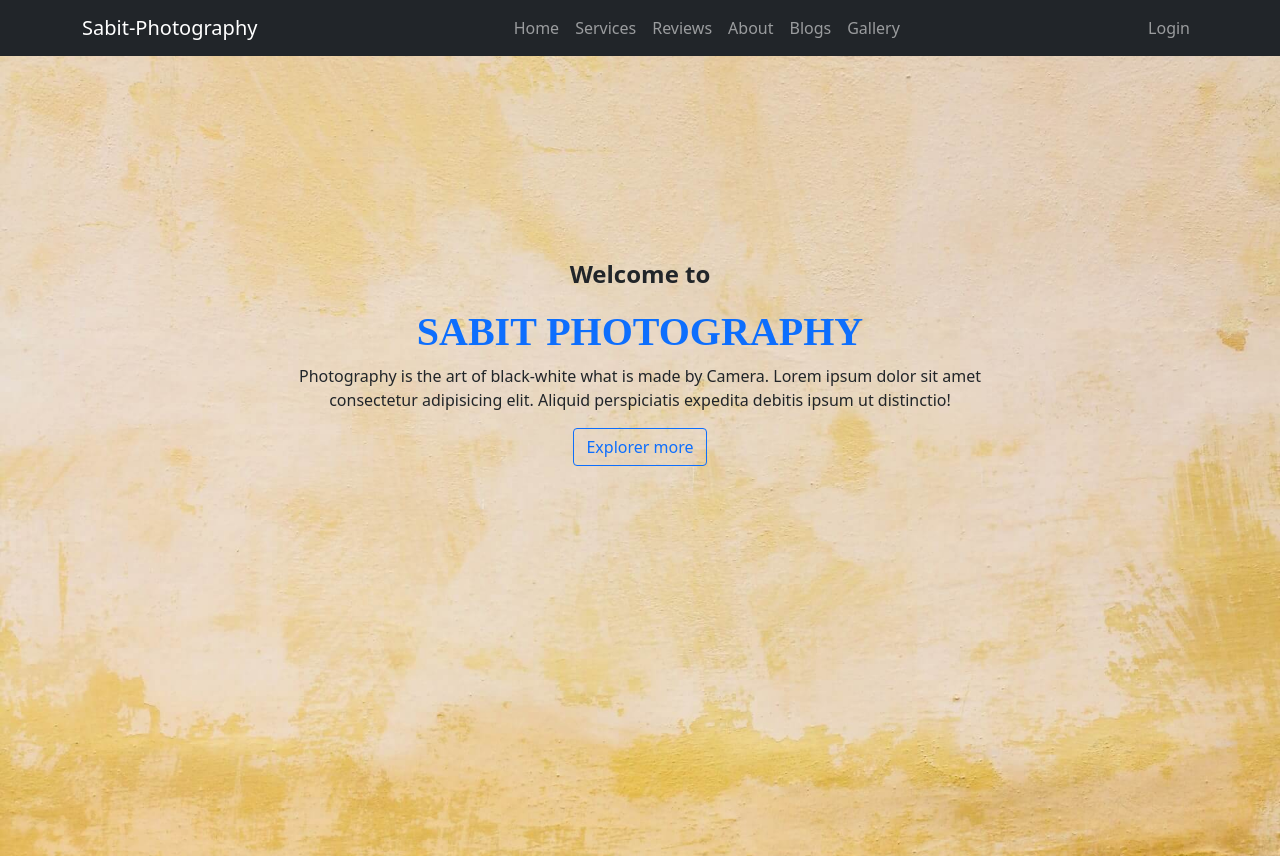
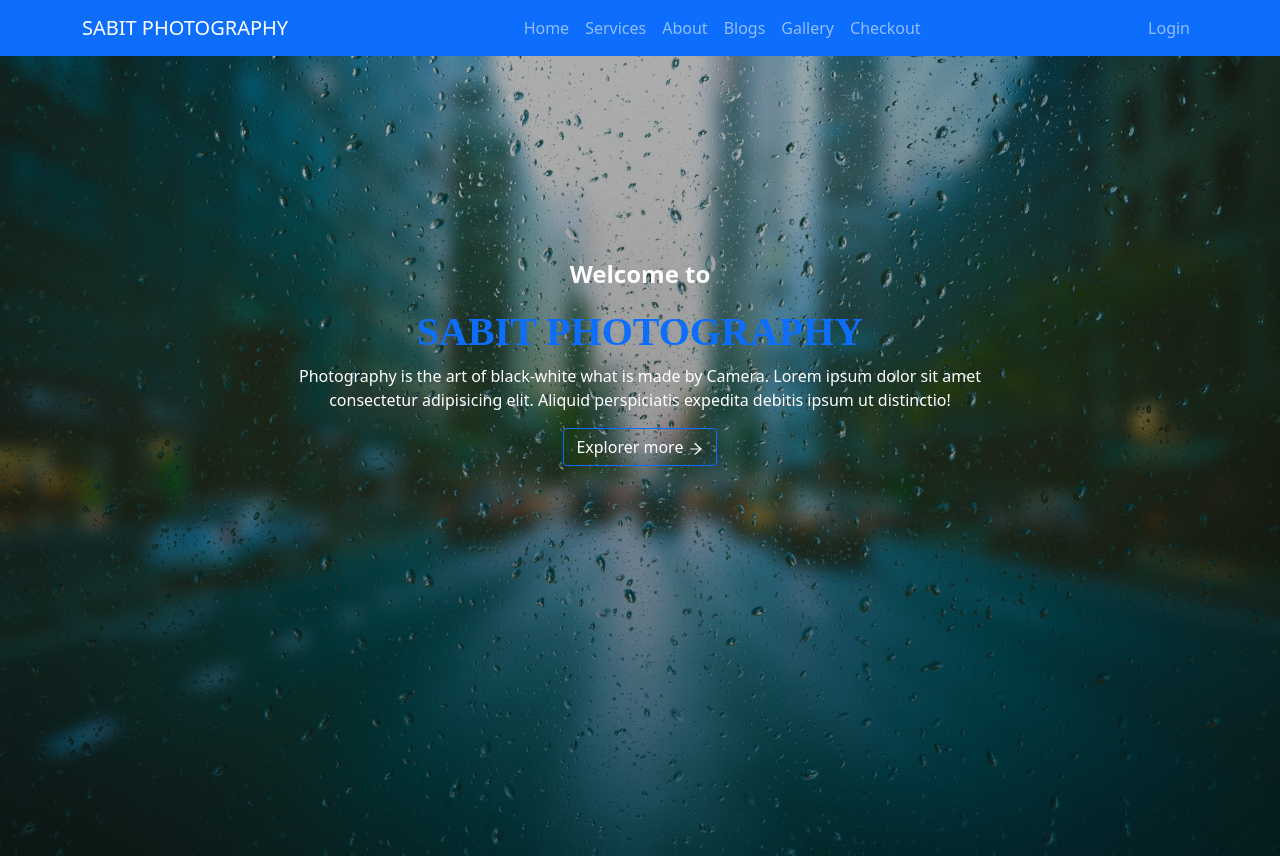
Before and after one commit to Abhamid3311/sabit-photography, a React (Create React App) app: page / in a window 1280 px wide. Shown: the top 858 px of the page. Built offline with nearby package versions, Linux system fonts and the light colour scheme; no server answers; a web font is replaced by a local one.

Commit message:
updated checkout

```diff
--- a/public/reviews.json
+++ b/public/reviews.json
@@ -16,7 +16,7 @@
         "occupation": "Model"
     },
     {
-        "id": 102,
+        "id": 103,
         "name": "Taylor Swift",
         "ratings": 5,
         "comment": "He is doing a awesome shoot. i love his dedication.love it",
@@ -24,7 +24,7 @@
         "occupation": "Model"
     },
     {
-        "id": 102,
+        "id": 104,
         "name": "Taylor Swift",
         "ratings": 5,
         "comment": "He is doing a awesome shoot. i love his dedication.love it",
@@ -32,7 +32,7 @@
         "occupation": "Model"
     },
     {
-        "id": 102,
+        "id": 105,
         "name": "Taylor Swift",
         "ratings": 5,
         "comment": "He is doing a awesome shoot. i love his dedication.love it",
@@ -40,7 +40,7 @@
         "occupation": "Model"
     },
     {
-        "id": 103,
+        "id": 106,
         "name": "Bob Rock",
         "ratings": 4.9,
         "comment": "He is doing a awesome wedding shoot. i love his shoot.",
--- a/src/components/Banner/Banner.css
+++ b/src/components/Banner/Banner.css
@@ -1,7 +1,7 @@
 @import url('https://fonts.googleapis.com/css2?family=Arima:wght@300;500&display=swap');
 
 #banner {
-    background-image: url(../../images/bg3.jpg);
+    background-image: linear-gradient(rgba(0, 0, 0, 0.3), rgba(0, 0, 0, 0.5)), url(../../images/bgg.jpg);
     height: 100vh;
     background-position: center;
     background-size: cover;
@@ -12,7 +12,8 @@
 .banner-head {
     max-width: 700px;
 }
-.banner-head h1{
+
+.banner-head h1 {
     font-family: 'Arima';
     font-weight: 800;
 }
--- a/src/components/Banner/Banner.js
+++ b/src/components/Banner/Banner.js
@@ -1,16 +1,17 @@
-import './Banner.css'
+import './Banner.css';
+import { AiOutlineArrowRight } from 'react-icons/ai';
 
 
 const Banner = () => {
     return (
         <div id='banner' >
-            <div className='banner-head text-center mx-auto '>
+            <div className='banner-head text-center mx-auto text-white'>
                 <p className='fs-4 fw-bolder '>Welcome to</p>
                 <h1 className='text-primary fs-1 text-uppercase fw-bold '>Sabit Photography </h1>
                 <p>
-                   Photography is the art of black-white what is made by Camera. Lorem ipsum dolor sit amet consectetur adipisicing elit. Aliquid perspiciatis expedita debitis ipsum ut distinctio!
+                    Photography is the art of black-white what is made by Camera. Lorem ipsum dolor sit amet consectetur adipisicing elit. Aliquid perspiciatis expedita debitis ipsum ut distinctio!
                 </p>
-                <button className='btn btn-outline-primary'>Explorer more</button>
+                <button className='btn btn-outline-primary text-white'>Explorer more < AiOutlineArrowRight></AiOutlineArrowRight></button>
             </div>
         </div>
     );
--- a/src/components/CheckOut/CheckOut.js
+++ b/src/components/CheckOut/CheckOut.js
@@ -1,4 +1,5 @@
 import React, { useState } from 'react';
+import { Form } from 'react-bootstrap';
 import { useAuthState } from 'react-firebase-hooks/auth';
 import { Link, useNavigate } from 'react-router-dom';
 import auth from '../../firebase.init';
@@ -31,6 +32,7 @@ const CheckOut = () => {
             subject
         };
         console.log(shipping);
+        e.target.reset();
 
     };
 
@@ -56,10 +58,18 @@ const CheckOut = () => {
                         <label htmlFor="phone-number">Phone Number</label>
                         <input onBlur={handlePhoneNumberBlur} type="number" name="phone-number" id="" required />
                     </div>
-                    <div className="input-group">
-                        <label htmlFor="subject">Subject</label>
-                        <input onBlur={handleSubjectBlur} type="text" name="subject" id="" required />
+
+                    <div className='input-group'>
+                        <label htmlFor="subject">Choose Service</label>
+                        <select name='subject' onBlur={handleSubjectBlur}>
+                            <option defaultValue="wedding">Wedding Photography</option>
+                            <option value="Personal">Personal Photoshoot</option>
+                            <option value="Commercial">Commercial Photography</option>
+                            <option value="Events">Events Photography</option>
+                        </select>
                     </div>
+
+
                     <p style={{ color: "red" }}>{error}</p>
                     <input className='form-submit' type="submit" value="Add Information" />
                 </form>
--- a/src/components/Header/Header.js
+++ b/src/components/Header/Header.js
@@ -10,27 +10,24 @@ const Header = () => {
 
     return (
 
-        <Navbar sticky='top' collapseOnSelect expand="lg" bg="dark" variant="dark">
+        <Navbar sticky='top' className='navbar navbar-dark bg-primary' collapseOnSelect expand="lg" variant="dark">
             <Container>
-                <Navbar.Brand as={Link} to="/home#banner">Sabit-Photography</Navbar.Brand>
+                <Navbar.Brand as={Link} to="/home#banner">SABIT PHOTOGRAPHY</Navbar.Brand>
                 <Navbar.Toggle aria-controls="responsive-navbar-nav" />
                 <Navbar.Collapse id="responsive-navbar-nav">
                     <Nav className="mx-auto">
                         <Nav.Link as={Link} to='/home'>Home</Nav.Link>
                         <Nav.Link href="/home#service">Services</Nav.Link>
-                        <Nav.Link href='/home#review'>Reviews</Nav.Link>
                         <Nav.Link as={Link} to='/about'>About</Nav.Link>
                         <Nav.Link as={Link} to='/blog'>Blogs</Nav.Link>
                         <Nav.Link as={Link} to='/gallery'>Gallery</Nav.Link>
+                        <Nav.Link as={Link} to='/checkout'>Checkout</Nav.Link>
                     </Nav>
                     <Nav>
 
                         {user
-                            ? <>
-                                <button className='btn btn-primary' onClick={() => signOut(auth)}>Sign Out</button>
-
-                                <Nav.Link as={Link} to='/checkout'>Checkout</Nav.Link>
-                            </>
+                            ?
+                            <button className='btn btn-primary' onClick={() => signOut(auth)}>Sign Out</button>
                             :
                             <Nav.Link as={Link} to='/login'>Login</Nav.Link>
                         }
--- a/src/components/Home/Home.js
+++ b/src/components/Home/Home.js
@@ -1,5 +1,6 @@
 import React from 'react';
 import Banner from '../Banner/Banner';
+
 import Contact from '../Contact';
 import Reviews from '../Reviews/Reviews';
 import Services from '../Services/Services';
@@ -13,6 +14,7 @@ const Home = () => {
             <Featured></Featured>
             <Reviews></Reviews>
             <Contact></Contact>
+
         </div>
     );
 };
--- a/src/components/Login/Login.css
+++ b/src/components/Login/Login.css
@@ -6,6 +6,8 @@
     border-radius: 8px;
     display: flex;
     justify-content: center;
+
+
 }
 
 .form-titel {
@@ -27,7 +29,8 @@
 
 }
 
-.input-group input {
+.input-group input,
+select {
     width: 415px;
     height: 45px;
     border: 1px solid #95A0A7;
--- a/src/components/Review/Review.js
+++ b/src/components/Review/Review.js
@@ -7,7 +7,7 @@ const Review = ({ review }) => {
         <div>
             <Card className='shadow' >
                 <Card.Body>
-                    <Card.Text className='fs-4 '>
+                    <Card.Text className='fs-5 '>
                         {comment}
                     </Card.Text>
                     <Card.Title className='text-danger '>Ratings: {ratings} Starts</Card.Title>
--- a/src/components/Reviews/Reviews.js
+++ b/src/components/Reviews/Reviews.js
@@ -21,7 +21,7 @@ const Reviews = () => {
                     reviews.map(review => <Review
                         key={review.id}
                         review={review}
-                    ></Review>)
+                    ></Review>).slice(0, 3)
                 }
             </div>
         </div>
```
Also changed, not shown: src/images/bgg.jpg (added).
